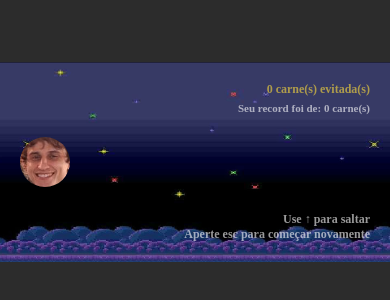
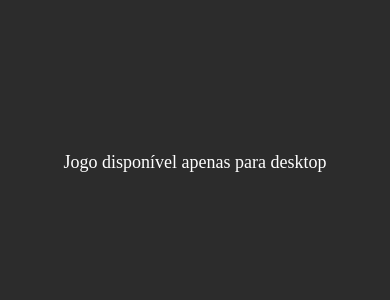
Before and after one commit to gustavocoimbradev/catflight, a plain HTML site: page index.html in a window 390 px wide. Shown: the part 260-560 px from the top of the page. Drawn offline with Linux system fonts and the light colour scheme.

Commit message:
escape-the-meat

```diff
--- a/index.html
+++ b/index.html
@@ -23,6 +23,7 @@
     <audio ref="game-over">
         <source src="game-over.mp3" type="audio/mp3">
     </audio>
+    <warning>Jogo disponível apenas para desktop</warning>
     <script src="index.js"></script>
 </body>
 </html>
--- a/index.js
+++ b/index.js
@@ -45,6 +45,7 @@ window.addEventListener(`load`, function(){
             ball.style.top = '120%';
         }
     });
+
 
 
     // Check
--- a/index.scss
+++ b/index.scss
@@ -8,6 +8,23 @@ body {
     flex-direction: column;
     height: 100vh;
     background: rgb(44, 44, 44);
+
+    >warning {
+        display: none;
+    }
+
+    @media (max-width: 1199px) {
+        >my-game {
+            display: none;
+        }
+        >warning {
+            display: block;
+            font-size: 18px;
+            color: white;
+            text-align: center;
+            padding: 20px;
+        }
+    }
 
     >my-game {
         position: relative;
```
Also changed, not shown: index.css, 1 other file.
